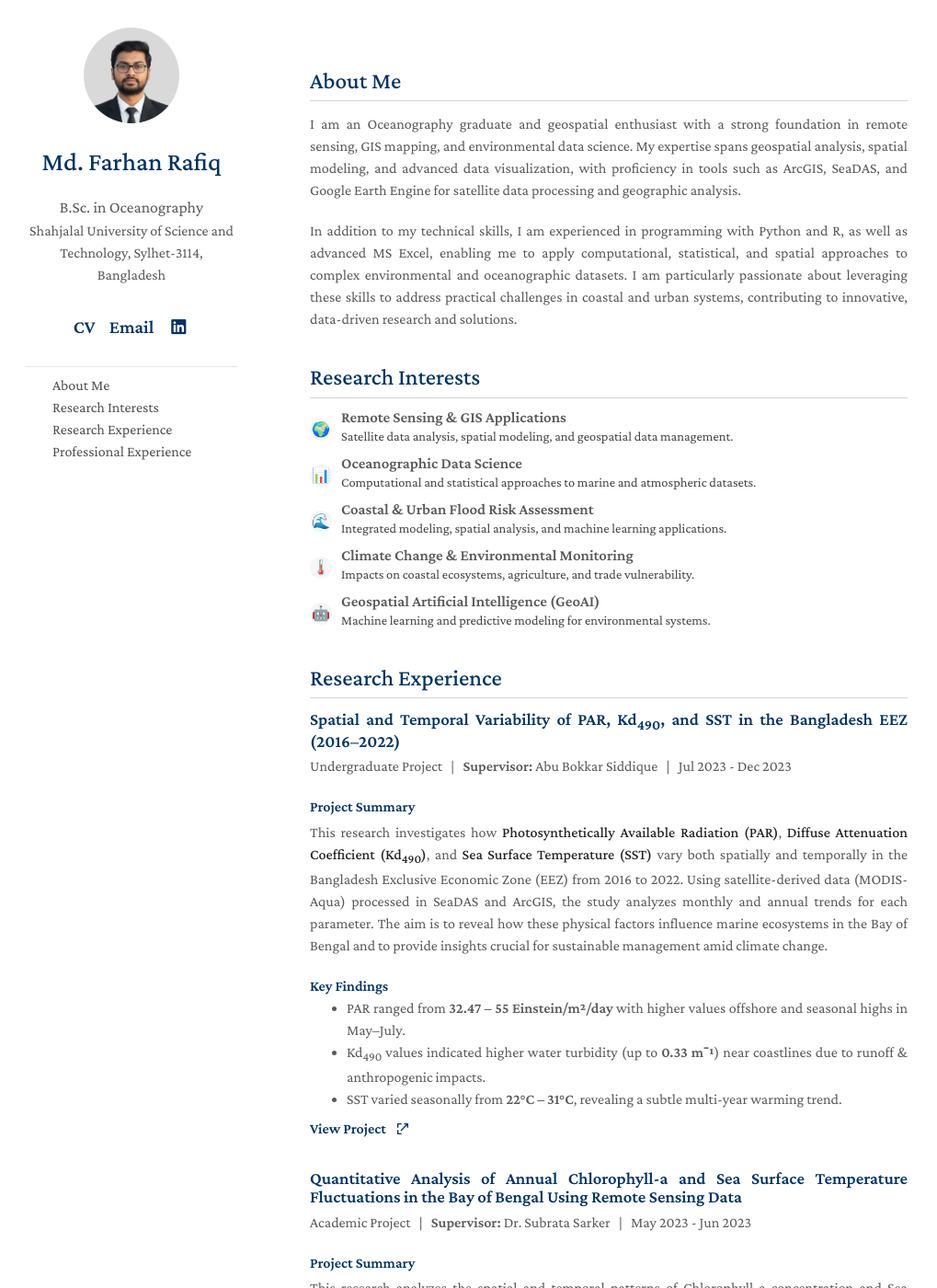
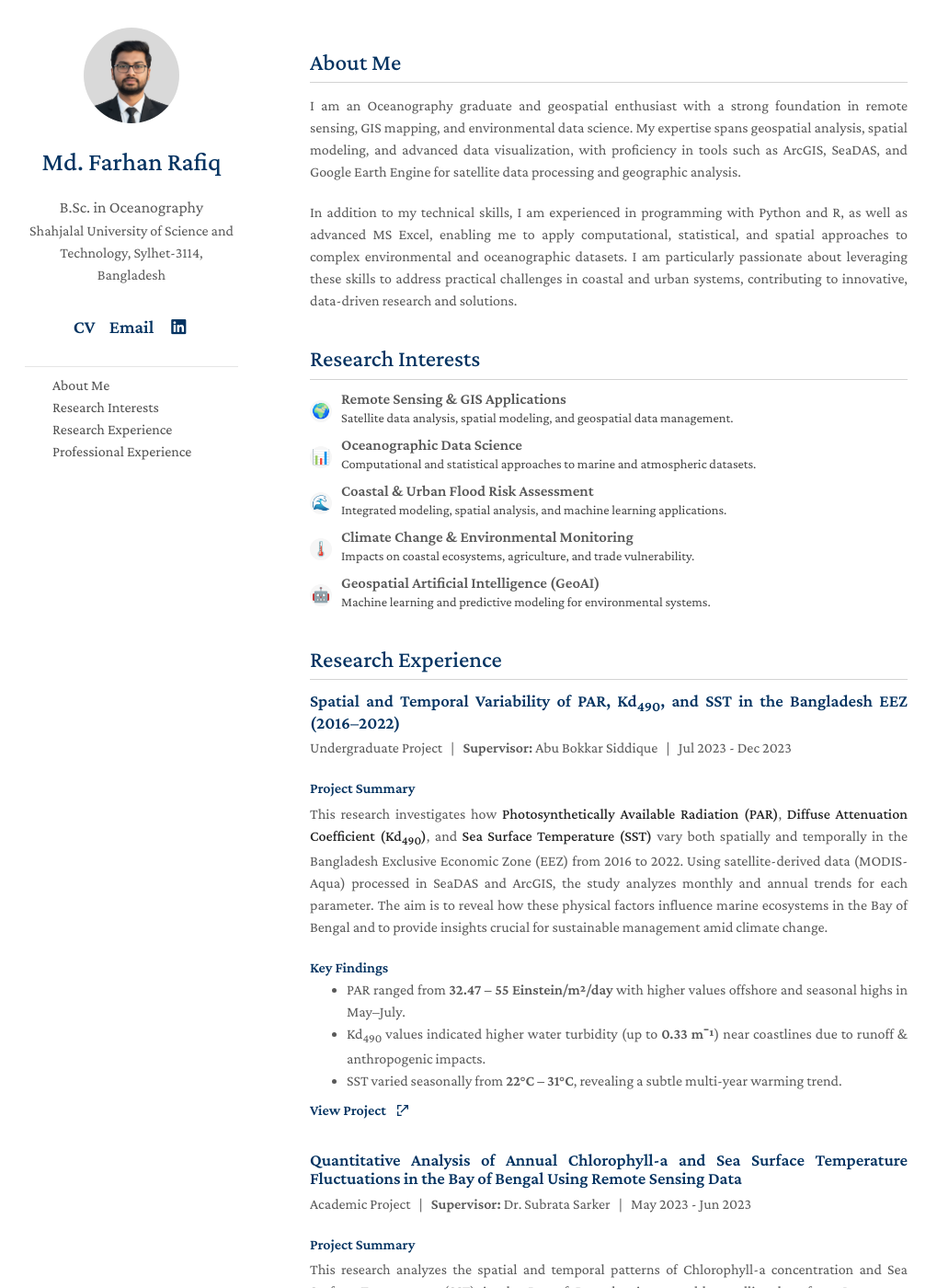
Before and after one commit to farhan-rafiq/farhan-rafiq.github.io, a Jekyll site: the page built from index.md, in a window 1280 px wide and 1400 px high. Shown: the whole window at 92% size, without its empty margins (133-1152 px from the left). Built offline with Jekyll 4.4.1, drawn with Linux system fonts in a browser that asks for light colours; a style sheet for code colours, icons or effects is not loaded.

Commit message:
somwthing

```diff
--- a/_layouts/homepage.html
+++ b/_layouts/homepage.html
@@ -143,7 +143,7 @@
 
     /* Reduce gap only for About Me section */
   #about-me::before {
-    height: s0px;
+    height: 0px;
     margin-top: -20px;
   }
 
```
